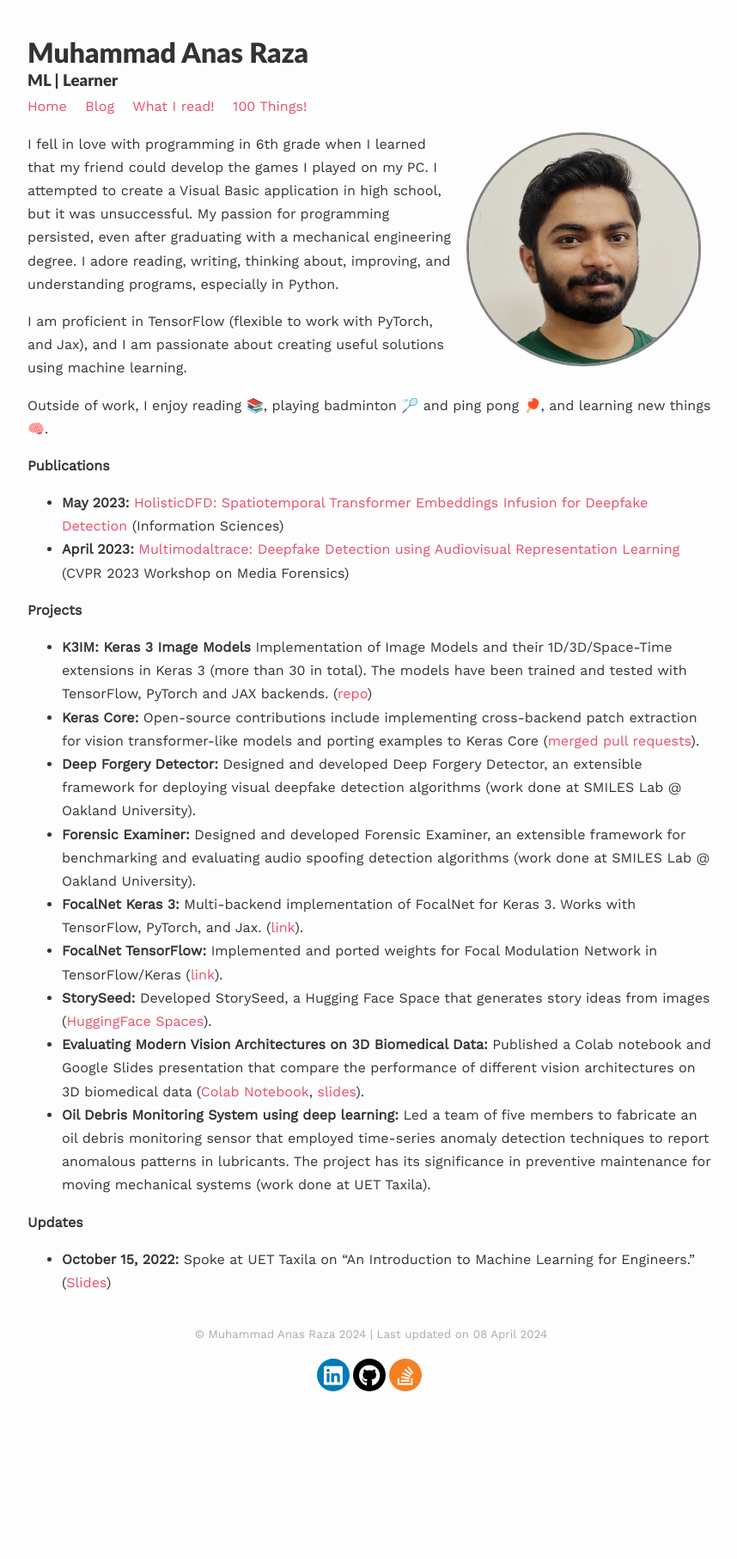
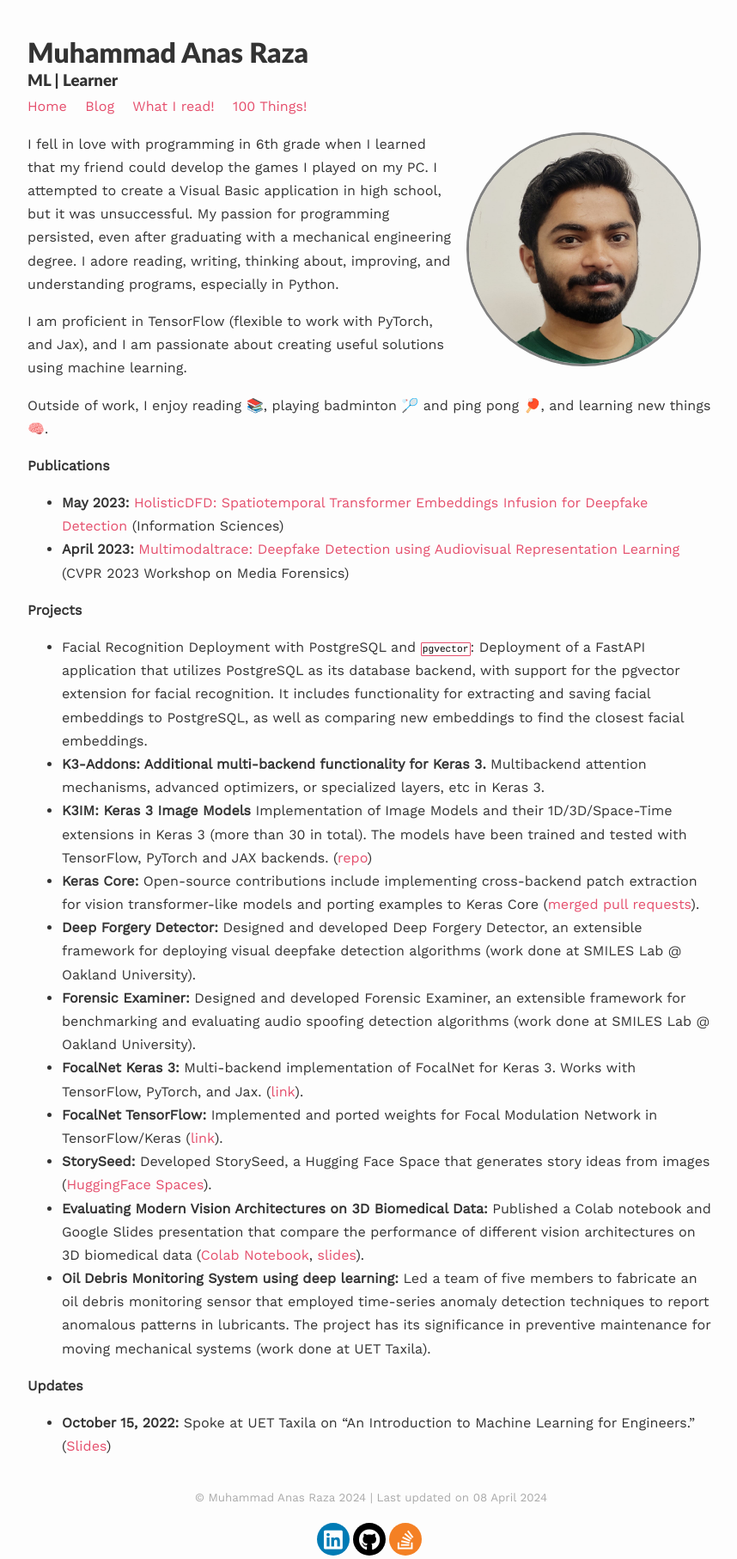
Before and after one commit to anas-rz/anas-rz.github.io, a Jekyll site: the page built from index.md, in a window 1280 px wide. Shown: the whole page at 86% size, without its empty margins (208-1066 px from the left). Built offline with Jekyll 4.4.1, drawn with Linux system fonts in a browser that asks for light colours; nearby versions of some CDN libraries; a script that is not in the unit is left out; before the commit the page ends 1622 px from its top, so only the background shows below that.

Commit message:
Update index.md

```diff
--- a/index.md
+++ b/index.md
@@ -19,6 +19,8 @@ Outside of work, I enjoy reading 📚, playing badminton 🏸 and ping pong 🏓
 * **April 2023:** [Multimodaltrace: Deepfake Detection using Audiovisual Representation Learning](https://openaccess.thecvf.com/content/CVPR2023W/WMF/html/Raza_Multimodaltrace_Deepfake_Detection_Using_Audiovisual_Representation_Learning_CVPRW_2023_paper.html) (CVPR 2023 Workshop on Media Forensics)
 
 **Projects**
+* Facial Recognition Deployment with PostgreSQL and `pgvector`: Deployment of a FastAPI application that utilizes PostgreSQL as its database backend, with support for the pgvector extension for facial recognition. It includes functionality for extracting and saving facial embeddings to PostgreSQL, as well as comparing new embeddings to find the closest facial embeddings.
+* **K3-Addons: Additional multi-backend functionality for Keras 3.** Multibackend attention mechanisms, advanced optimizers, or specialized layers, etc in Keras 3.
 * **K3IM: Keras 3 Image Models** Implementation of Image Models  and their 1D/3D/Space-Time extensions in Keras 3 \(more than 30 in total\). The models have been trained and tested with TensorFlow, PyTorch and JAX backends. ([repo](https://github.com/anas-rz/k3im/))
 * **Keras Core:** Open-source contributions include implementing cross-backend patch extraction for vision transformer-like models and porting examples to Keras Core ([merged pull requests](https://github.com/keras-team/keras-core/pulls?q=is%3Apr+is%3Amerged+author%3Aanas-rz)).
 * **Deep Forgery Detector:** Designed and developed Deep Forgery Detector, an extensible framework for deploying visual deepfake detection algorithms (work done at SMILES Lab @ Oakland University).
```
